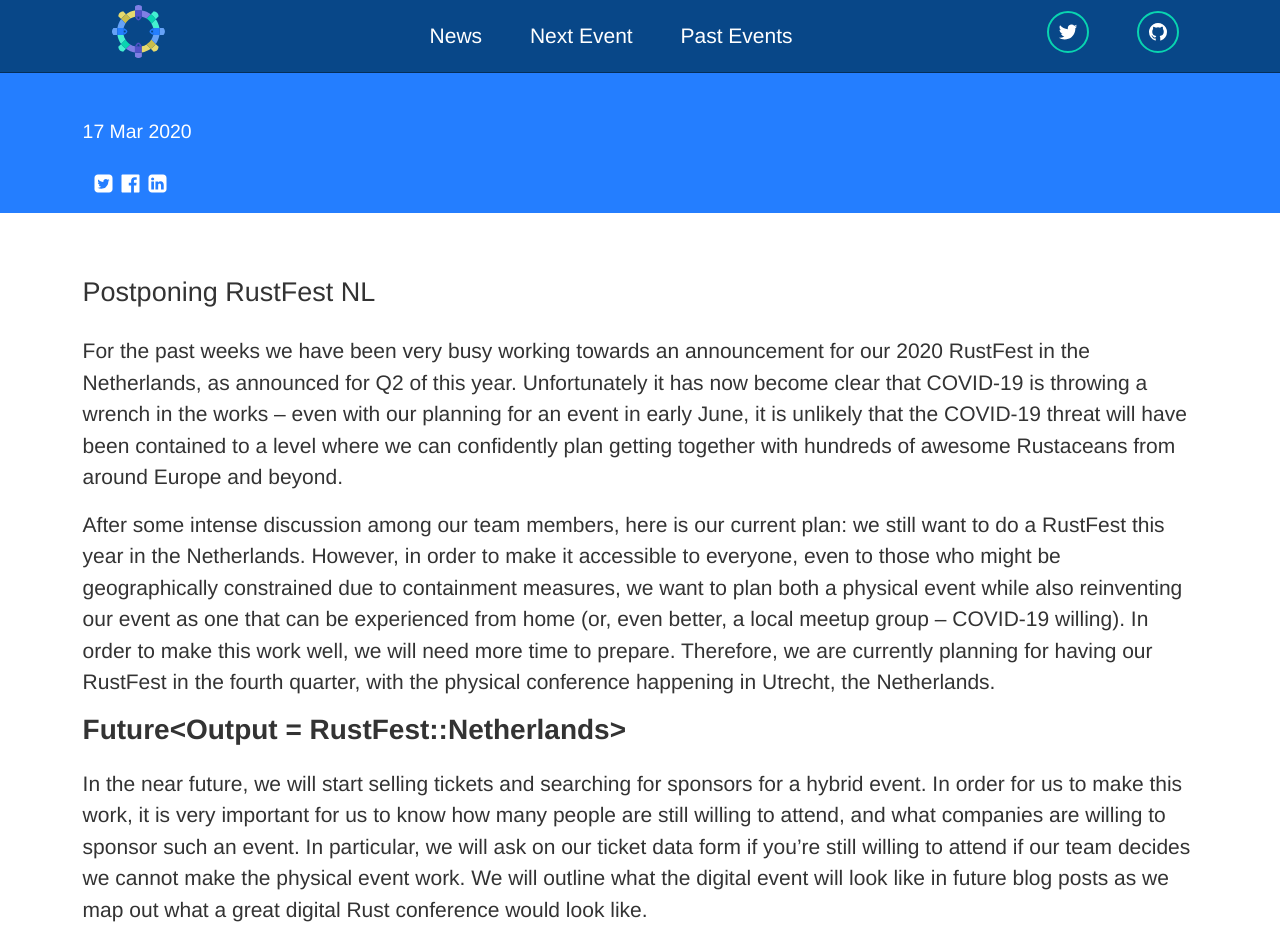
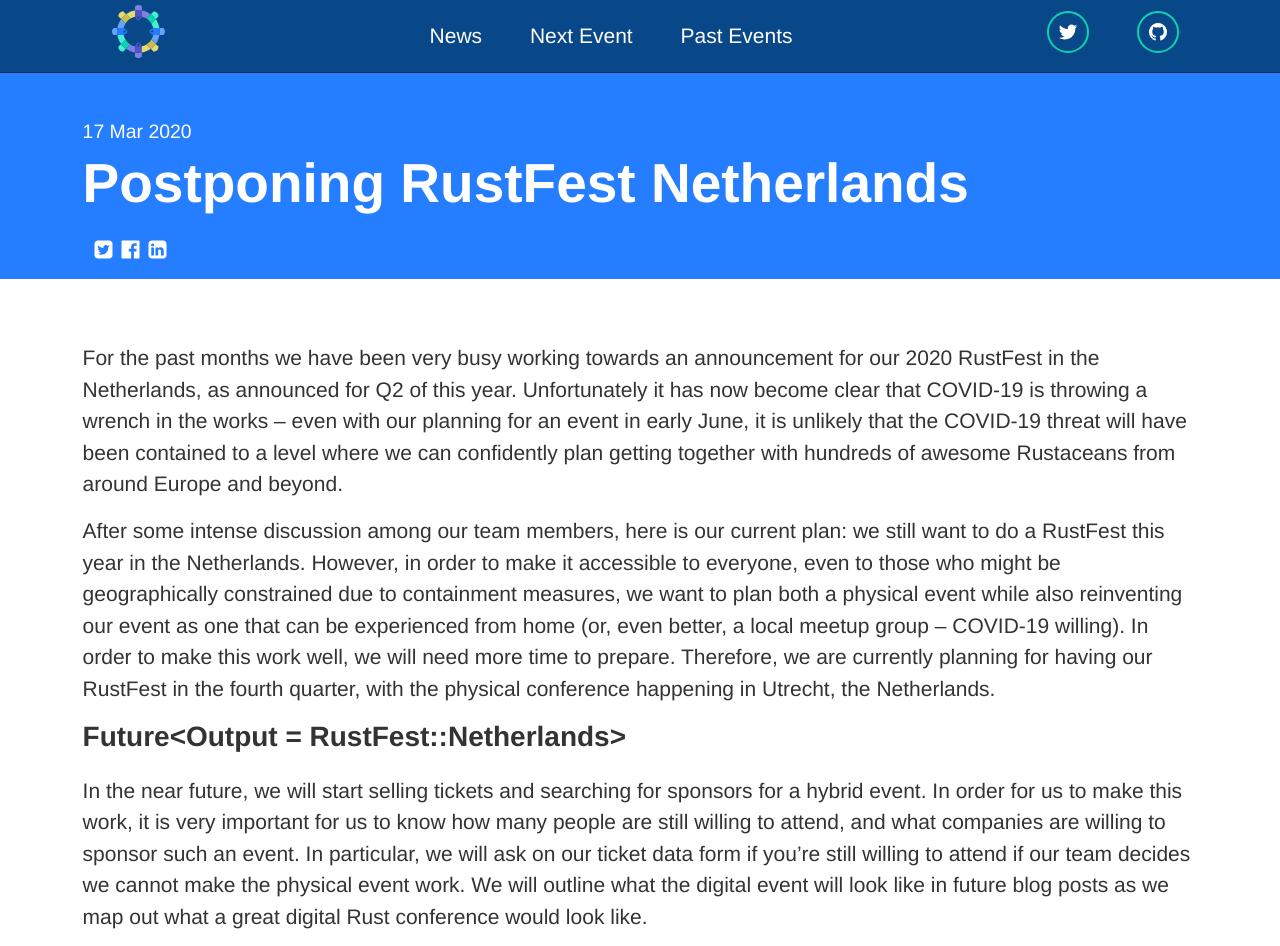
Before and after one commit to RustFestEU/blog.rustfest.eu, a Jekyll site: the page built from _posts/2020-03-17-postponing-rustfest-nl.md, in a window 1280 px wide and 1400 px high. Shown: the top 946 px of the window. Built offline with Jekyll 4.4.1, drawn with Linux system fonts in a browser that asks for light colours; our own code applies the rules of GitHub Pages for plain Markdown files.

Commit message:
Expand NL, remove repeated header, change to months

```diff
--- a/_posts/2020-03-17-postponing-rustfest-nl.md
+++ b/_posts/2020-03-17-postponing-rustfest-nl.md
@@ -1,15 +1,13 @@
 ---
 layout: post
-title: "Postponing RustFest NL"
-description: "RustFest NL planning for 2020 in times of the Coronavirus""
+title: "Postponing RustFest Netherlands"
+description: "RustFest Netherlands planning for 2020 in times of the Coronavirus"
 socialImageSrc: "/assets/posts/barcelona/video-releases.png"
 authors:
   - djc
 ---
 
-## Postponing RustFest NL
-
-For the past weeks we have been very busy working towards an announcement
+For the past months we have been very busy working towards an announcement
 for our 2020 RustFest in the Netherlands, as announced for Q2 of this year.
 Unfortunately it has now become clear that COVID-19 is throwing a wrench in the works --
 even with our planning for an event in early June,
```
